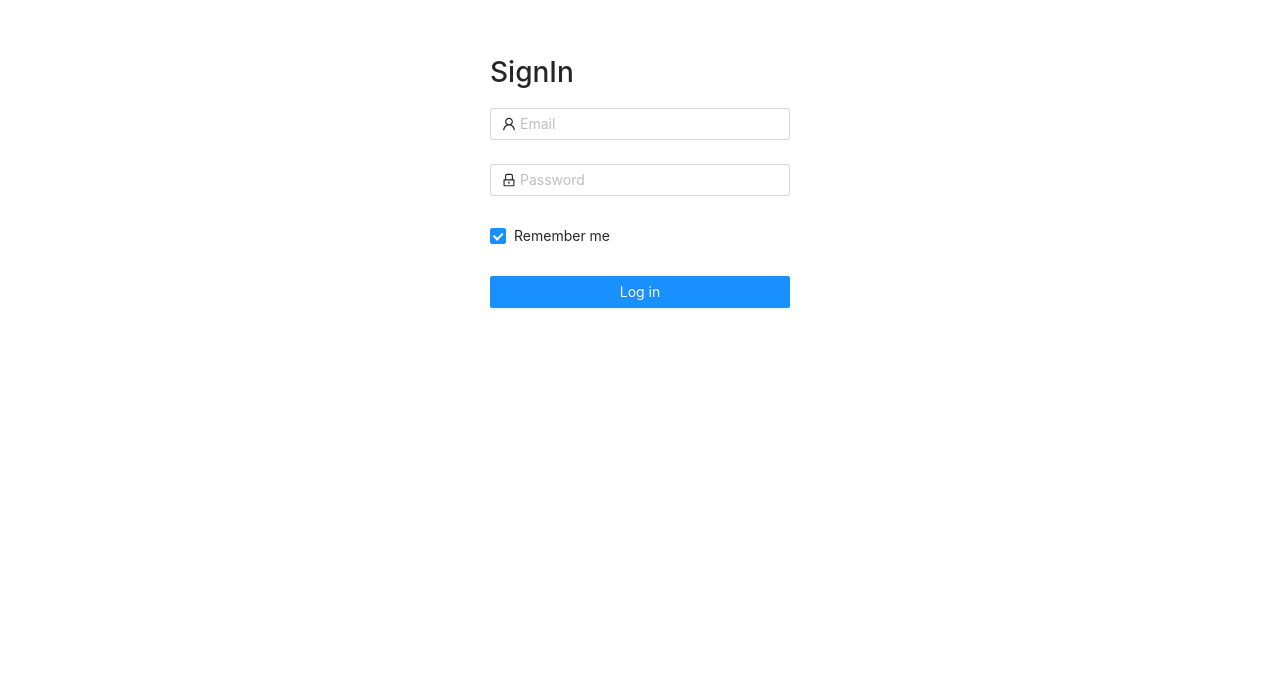
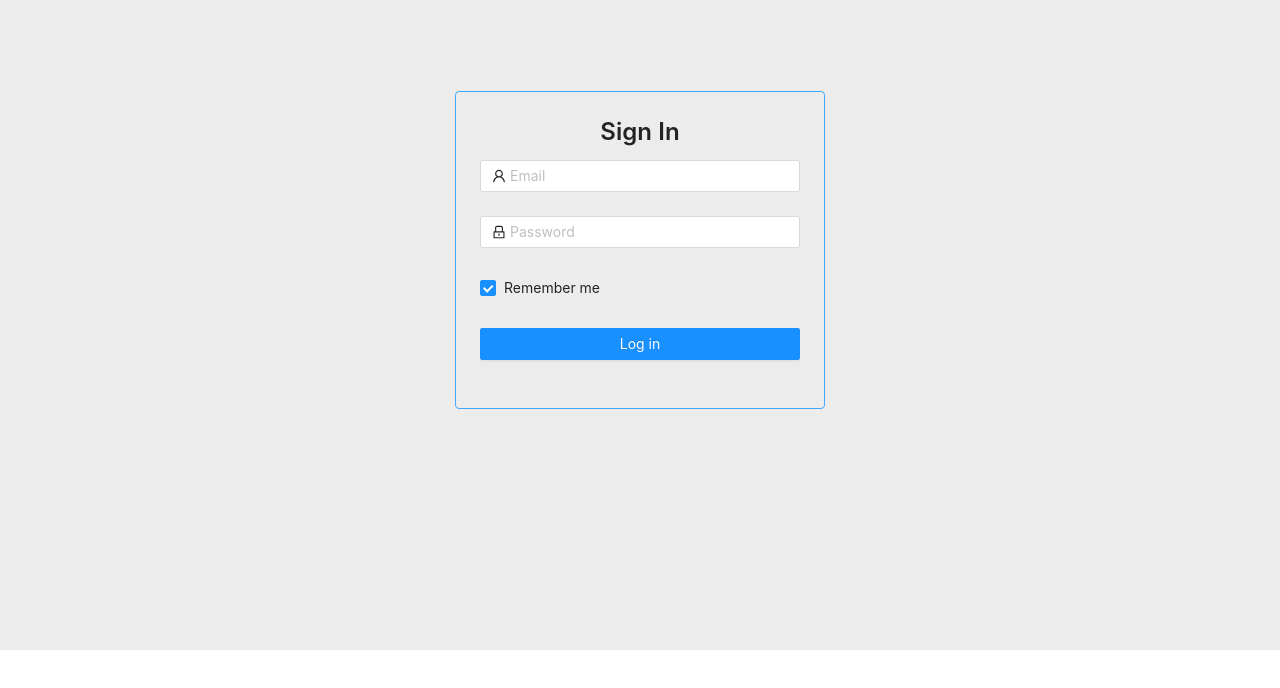
Before and after one commit to jonbonto/inventory-app, a React (Create React App) app: page /signin in a window 1280 px wide. Shown: the part 150-838 px from the top of the page. After the commit the page ends 800 px from the top, so only its background shows below. Built offline with nearby package versions, Linux system fonts and the light colour scheme; no server answers.

Commit message:
login error notif

```diff
--- a/src/index.css
+++ b/src/index.css
@@ -36,13 +36,24 @@ code {
 }
 
 .login-container {
-  max-width: 300px;
-  margin: 200px auto;
+  display: flex;
+  justify-content: center;
+  align-items: center;
+  flex-flow: column;
+  height: 100vh;
+  background-color: #ececec;
+}
+
+.login-form-container {
+  padding: 24px;
+  border-radius: 4px;
+  border: 1px solid #40a9ff;
 }
 
 .login-form {
-  max-width: 300px;
+  min-width: 320px;
 }
+
 .login-form-forgot {
   float: right;
 }
--- a/src/pages/SignInPage.js
+++ b/src/pages/SignInPage.js
@@ -1,20 +1,37 @@
 import React, { useContext, useEffect, useState } from "react";
-import { Form, Input, Button, Checkbox } from "antd";
+import { Form, Input, Button, Checkbox, Typography, notification } from "antd";
 import { UserOutlined, LockOutlined } from "@ant-design/icons";
 import * as ROUTES from "../constants/routes";
 import FirebaseContext from "../contexts/firebase";
 import { useHistory } from "react-router-dom";
 import AuthUserContext from "../contexts/session";
 
+const { Title } = Typography;
+
+const openNotificationWithIcon = (type, message, description) => {
+  notification[type]({
+    message,
+    description,
+  });
+};
+
 const SignInForm = ({ firebase, goHome }) => {
   const [loading, setLoading] = useState(false);
   const onFinish = (values) => {
     const { email, password } = values;
     setLoading(true);
-    firebase.doSignInWithEmailAndPassword(email, password).then(() => {
-      setLoading(false);
-      goHome();
-    });
+    firebase
+      .doSignInWithEmailAndPassword(email, password)
+      .then(() => {
+        goHome();
+      })
+      .catch((error) => {
+        openNotificationWithIcon("error", "Login Error", error.message);
+        console.log(error);
+      })
+      .finally(() => {
+        setLoading(false);
+      });
   };
 
   return (
@@ -80,8 +97,10 @@ const SignInPage = () => {
 
   return (
     <div className="login-container">
-      <h1>SignIn</h1>
       <div className="login-form-container">
+        <Title level={3} style={{ textAlign: "center" }}>
+          Sign In
+        </Title>
         <SignInForm firebase={firebase} goHome={goHome} />
       </div>
     </div>
```
